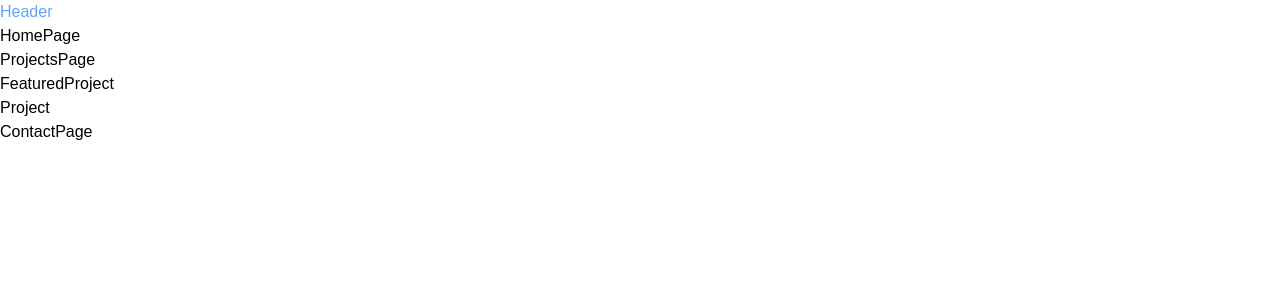
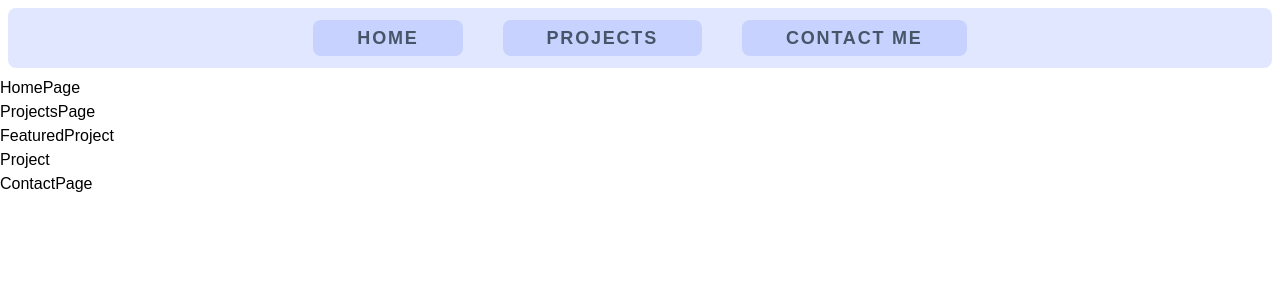
Before and after one commit to jg2002-j/JG-Portfolio, a React (Vite) app: page / in a window 1280 px wide. Shown: the top 300 px of the page. Built offline with nearby package versions, Linux system fonts and the light colour scheme; a web font is replaced by a local one.

Commit message:
primitive navbar added

```diff
--- a/src/components/header.jsx
+++ b/src/components/header.jsx
@@ -1,11 +1,31 @@
 import React from 'react'
 
+const NavbarButton = (props) => {
+   return (
+      <a href={props.link} className="bg-indigo-200 rounded-lg px-11 py-1 mx-5 hover:bg-indigo-400 group transition ease-in-out duration-500 hover:animate-pulse">
+         <h1 className="text-lg text-slate-600 group-hover:text-slate-100 font-bold tracking-widest uppercase">{props.name}</h1>
+      </a>
+   )
+}
+
+const NavbarItems = [
+   {id: 1, name: "Home", link: "#"},
+   {id: 2, name: "Projects", link: "#projects"},
+   {id: 3, name: "Contact Me", link: "#contactme"}
+]
+
 function Header() {
+
    return (
-	   <div>
-         <h1 className="text-blue-400">Header</h1>
-      </div>
+	   <>
+         <div className="flex justify-center align-middle p-3 m-2 bg-indigo-100 rounded-lg">
+            {NavbarItems.map(navItem => (
+               <NavbarButton key={navItem.id} name={navItem.name} link={navItem.link} />
+            ))}
+         </div>
+      </>
    )
+
 };
 
 export default Header;
--- a/src/css/index.css
+++ b/src/css/index.css
@@ -1,3 +1,7 @@
 @tailwind base;
 @tailwind components;
 @tailwind utilities;
+
+.font-header {
+	font-family: "General Sans", sans-serif;
+}
```
